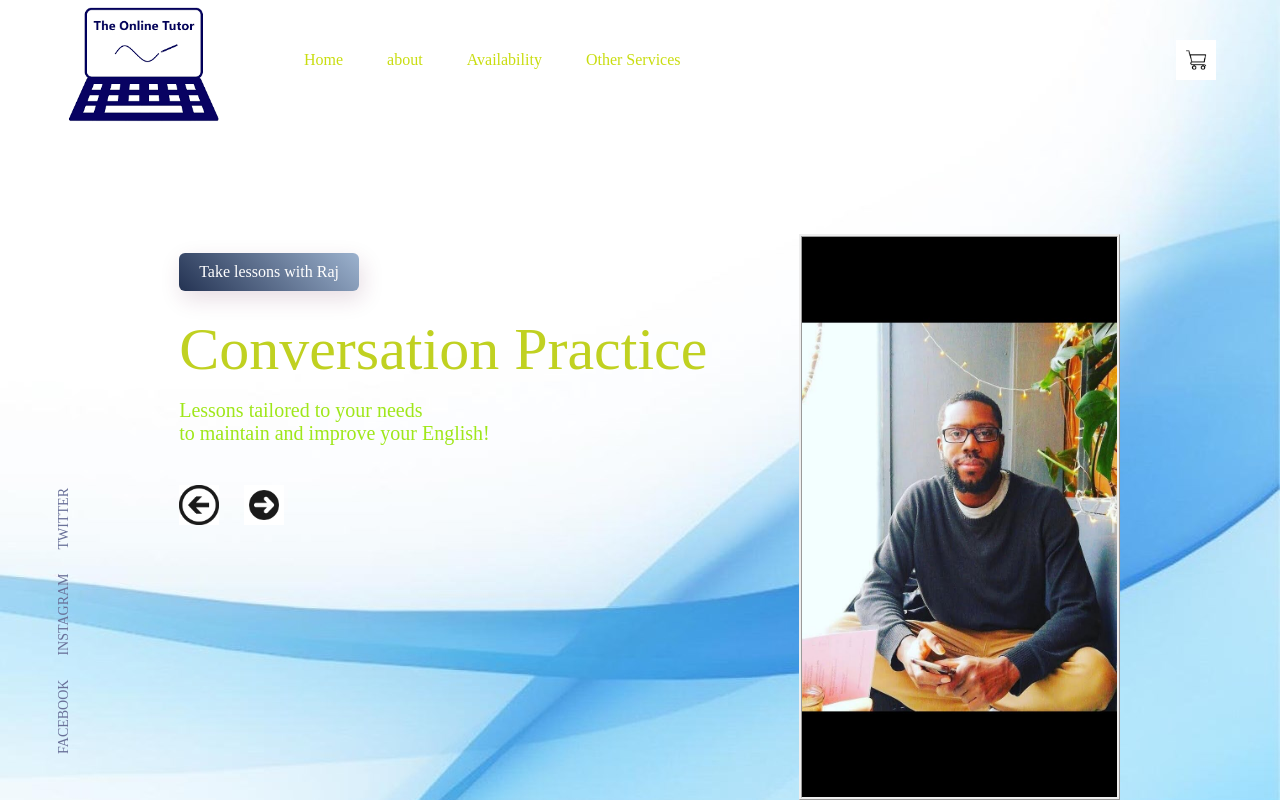
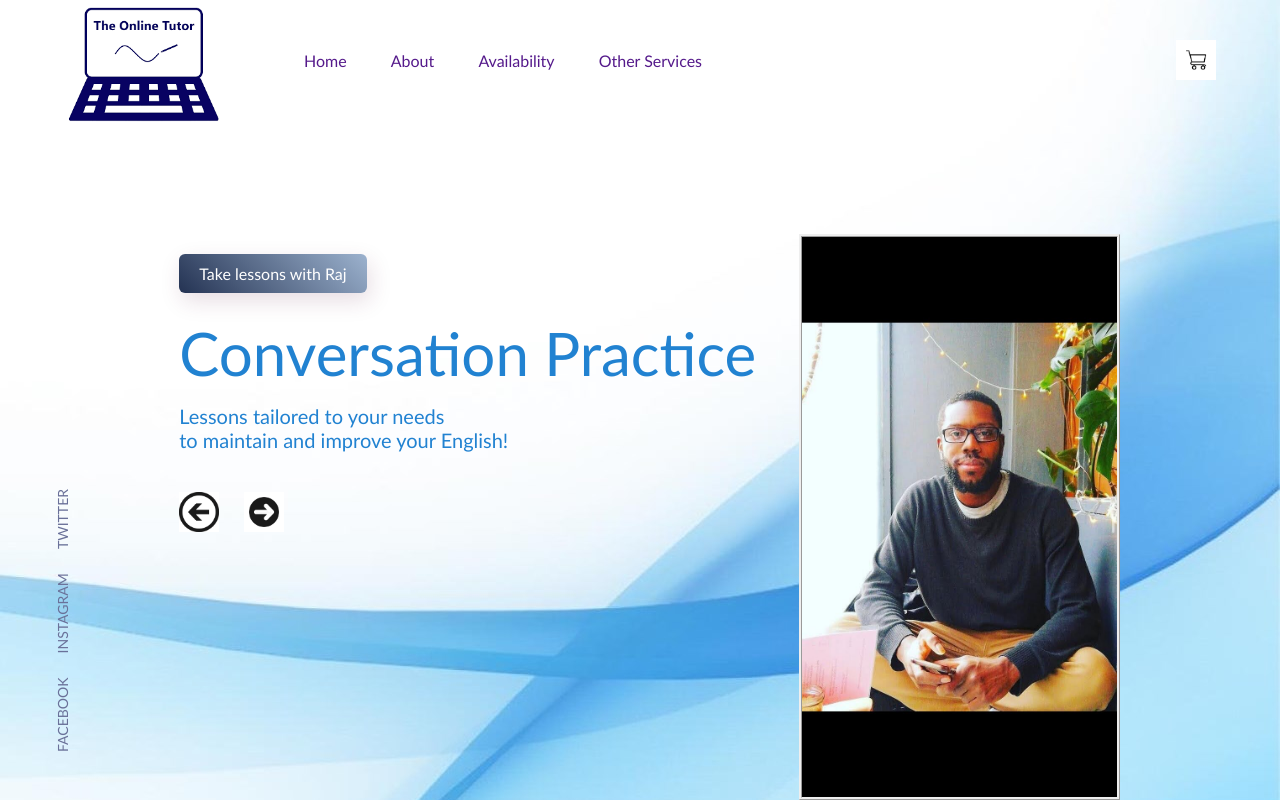
Before and after one commit to Rajmalik89/tutor-webpage, a plain HTML site: page index.html in a window 1280 px wide. Drawn offline with Linux system fonts and the light colour scheme.

Commit message:
text updates
I did a few adjustments on text color, and font

```diff
--- a/index.html
+++ b/index.html
@@ -16,7 +16,7 @@
       <nav>
         <ul>
           <li><a href="">Home</a></li>
-          <li><a href="">about</a></li>
+          <li><a href="">About</a></li>
           <li><a href="">Availability</a></li>
           <li><a href="">Other Services</a></li>
 
--- a/style.css
+++ b/style.css
@@ -1,6 +1,7 @@
 *{
   margin: 0;
   padding: 0;
+  font-family: Futura, "Trebuchet MS", Arial, sans-serif;
 }
 .container {
   height: 100vh;
@@ -40,18 +41,18 @@ nav ul li{
 }
 nav ul li a{
   text-decoration: none;
-  color: rgb(201, 221, 16);
+  color: #2182d1);
 }
 .content h1{
   font-size: 60px;
   font-weight: 100;
   margin-top: 24px;
   margin-bottom: 15px;
-  color: #c0d121;
+  color: #2182d1;
 }
 .content p{
   font-size: 20px;
-  color: #9fe719;
+  color: #2182d1;
 }
 .content{
   margin-left: 10%;
```
